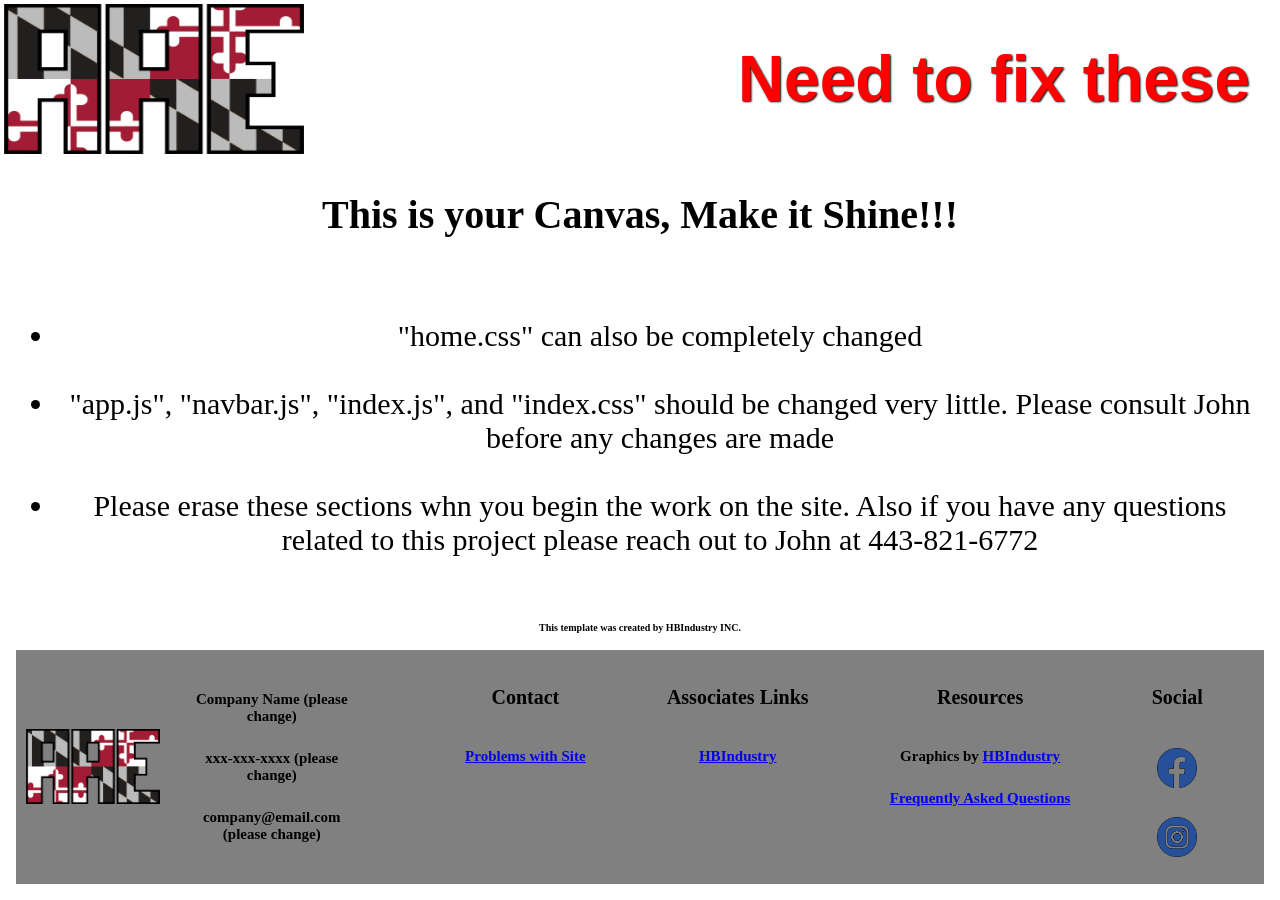
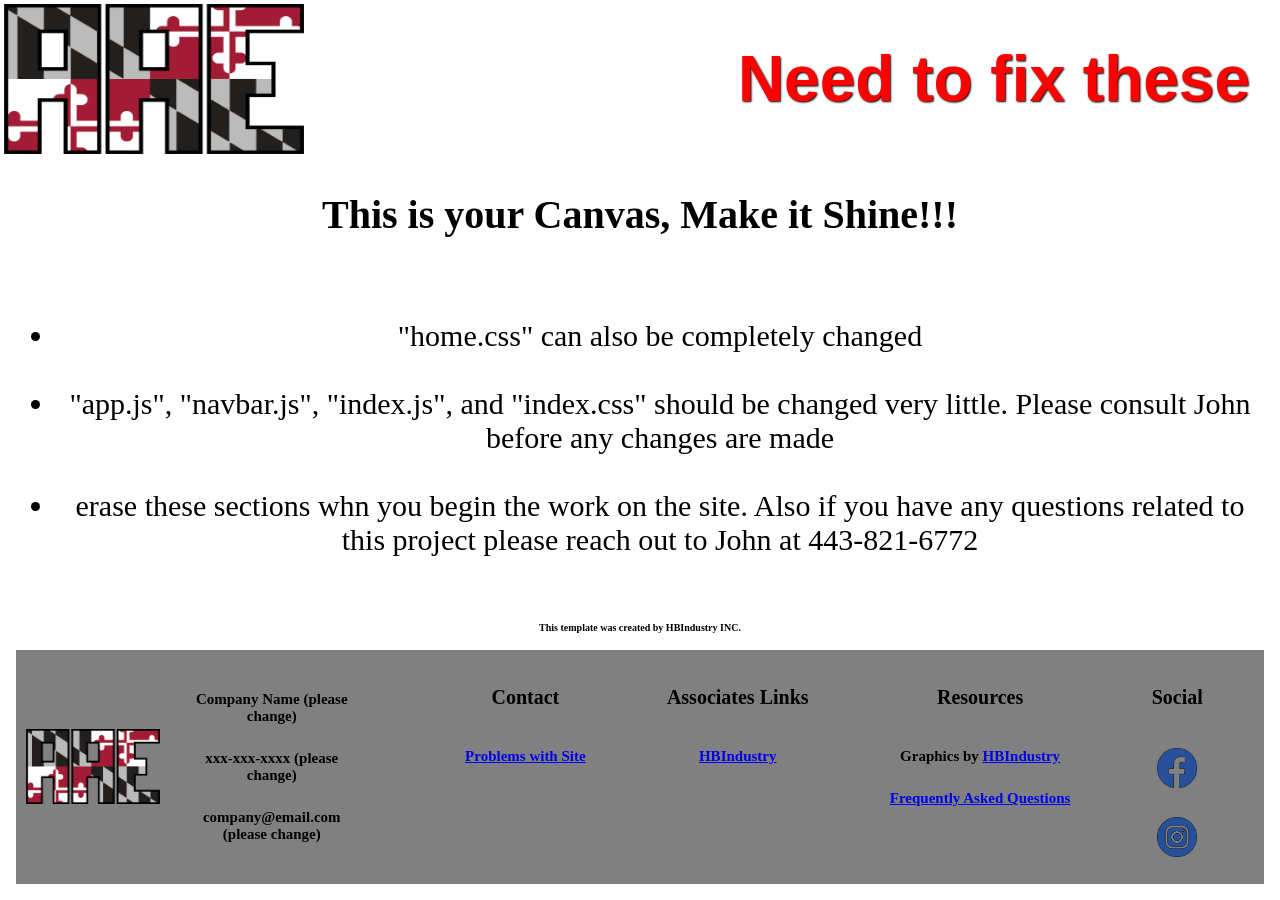
Before and after one commit to SauceWalka/AAE, a React (Create React App) app: page / in a window 1280 px wide. Built offline with nearby package versions, Linux system fonts and the light colour scheme.

Commit message:
second commit

```diff
--- a/src/pages/Home.js
+++ b/src/pages/Home.js
@@ -11,7 +11,7 @@ export default function Home() {
                 <br></br>
                 <li>"app.js", "navbar.js", "index.js", and "index.css" should be changed very little. Please consult John before any changes are made</li>
                 <br></br>
-                <li>Please erase these sections whn you begin the work on the site. Also if you have any questions related to this project please reach out to John at 443-821-6772</li>
+                <li> erase these sections whn you begin the work on the site. Also if you have any questions related to this project please reach out to John at 443-821-6772</li>
             </ul>
             <br></br>
             <h5>This template was created by HBIndustry INC.</h5>
```
